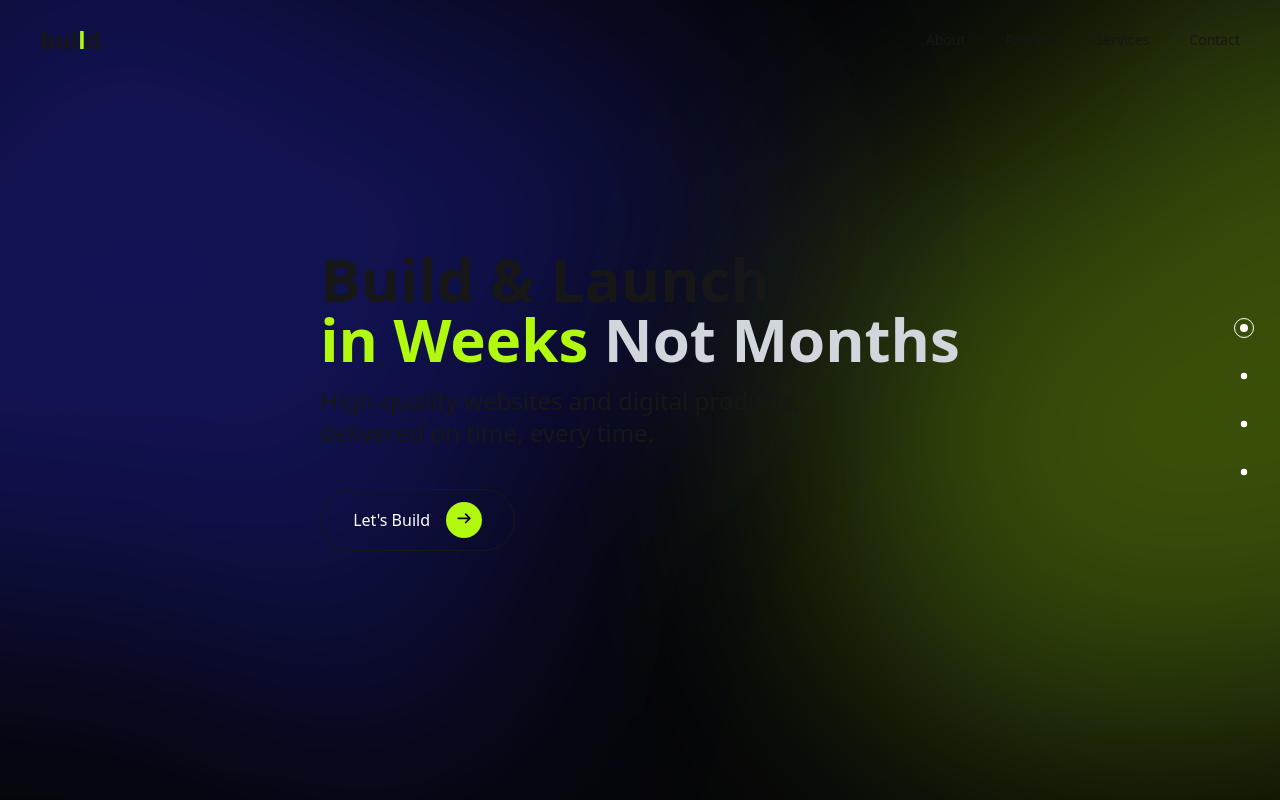
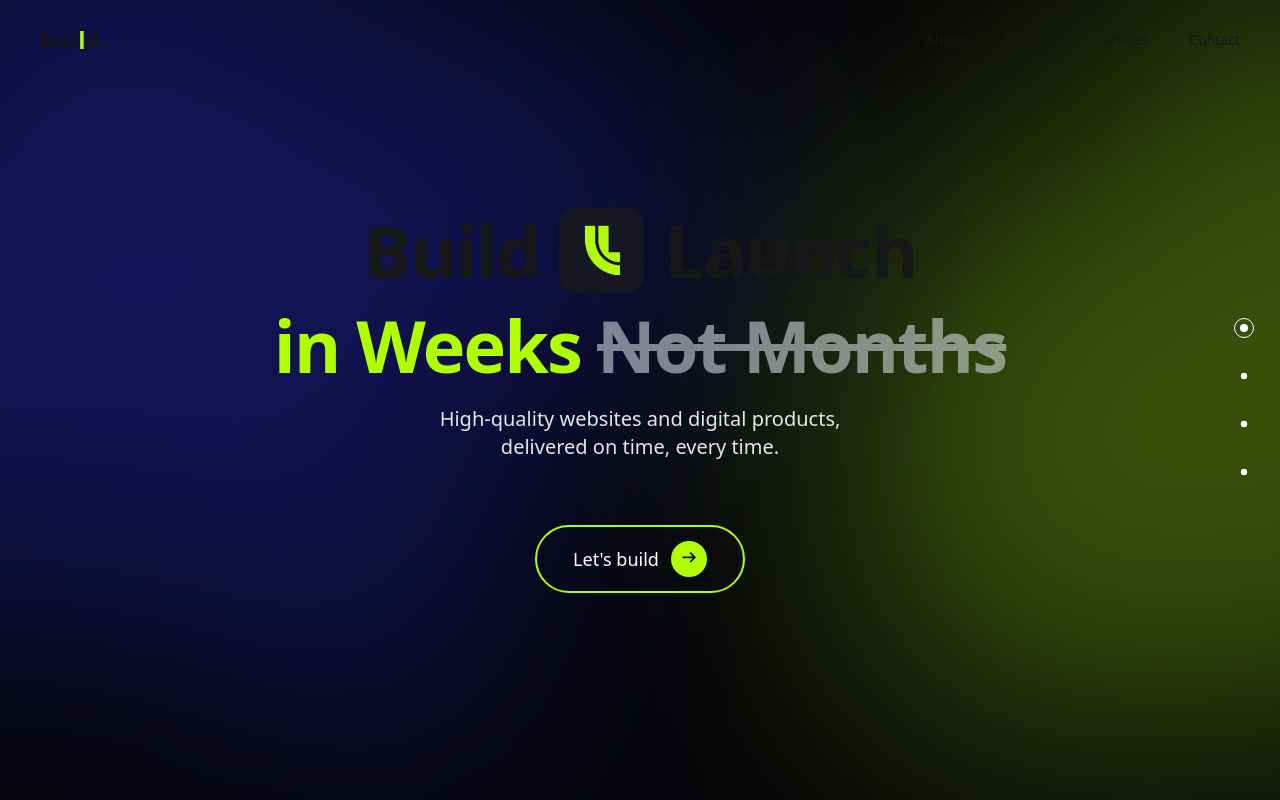
Before and after one commit to Builld-technologies/Builld-frontend, a Next.js app in the folder src/builld_web/: page / in a window 1280 px wide. Built offline with nearby package versions, Linux system fonts and the light colour scheme.

Commit message:
update hero section

```diff
--- a/src/builld_web/src/components/sections/hero-section.tsx
+++ b/src/builld_web/src/components/sections/hero-section.tsx
@@ -1,107 +1,171 @@
 "use client";
 
 import { motion } from "framer-motion";
-import {
-  fadeUpVariant,
-  staggerChildren,
-} from "@/animations/section-animations";
+import Image from "next/image";
 import BackgroundAnimation from "../ui/background-animation";
 
 export default function HeroSection() {
   return (
     <section
       id="section-home"
-      className="section-fullscreen snap-section gradient-bg"
+      className="section-fullscreen snap-section gradient-bg flex items-center justify-center"
     >
       <BackgroundAnimation />
-      <div className="max-w-7xl w-full px-6 md:px-10 mx-auto relative z-10 flex items-center justify-center">
+
+      <div className="max-w-7xl w-full px-6 md:px-10 mx-auto relative z-10">
+        <div className="flex flex-col items-center text-center">
+          {/* Main headline */}
           <motion.div
-          className="text-center md:text-left"
-          variants={staggerChildren}
+            className="mb-10"
             initial="hidden"
-          whileInView="visible"
-          viewport={{ once: false }}
+            animate="visible"
+            variants={{
+              hidden: {},
+              visible: {
+                transition: {
+                  staggerChildren: 0.2,
+                },
+              },
+            }}
           >
+            {/* Build Launch */}
             <motion.h1
-            className="text-4xl md:text-6xl font-bold mb-4"
-            variants={fadeUpVariant}
+              className="text-5xl md:text-6xl lg:text-7xl font-bold tracking-tight mb-6"
+              variants={{
+                hidden: { opacity: 0 },
+                visible: { opacity: 1 },
+              }}
             >
+              <motion.div className="flex items-center justify-center gap-4 md:gap-5">
                 <motion.span
-              className="inline-block"
-              initial={{ opacity: 0, x: -20 }}
-              animate={{ opacity: 1, x: 0 }}
-              transition={{ duration: 0.8 }}
+                  variants={{
+                    hidden: { opacity: 0, y: 30 },
+                    visible: {
+                      opacity: 1,
+                      y: 0,
+                      transition: { duration: 0.7 },
+                    },
+                  }}
                 >
-              Build & Launch
-            </motion.span>{" "}
-            <br />
+                  Build
+                </motion.span>
+
+                {/* L image with proper spacing and dimensions */}
+                <motion.div
+                  variants={{
+                    hidden: { opacity: 0, scale: 0.9 },
+                    visible: {
+                      opacity: 1,
+                      scale: 1,
+                      transition: { duration: 0.7 },
+                    },
+                  }}
+                  className="relative inline-flex"
+                >
+                  <div className="bg-[#171723] rounded-2xl w-[70px] h-[70px] md:w-[85px] md:h-[85px] flex items-center justify-center">
+                    <div className="relative w-[40px] h-[40px] md:w-[50px] md:h-[50px]">
+                      <Image
+                        src="/images/L.png"
+                        alt=""
+                        fill
+                        className="object-contain"
+                        priority
+                      />
+                    </div>
+                  </div>
+                </motion.div>
+
                 <motion.span
-              layout
-              className="text-accent-green inline-block"
-              initial={{ opacity: 0, scale: 0.8 }}
-              animate={{ opacity: 1, scale: 1 }}
-              transition={{ duration: 1, delay: 0.5 }}
+                  variants={{
+                    hidden: { opacity: 0, y: 30 },
+                    visible: {
+                      opacity: 1,
+                      y: 0,
+                      transition: { duration: 0.7, delay: 0.1 },
+                    },
+                  }}
+                >
+                  Launch
+                </motion.span>
+              </motion.div>
+
+              {/* In Weeks Not Months */}
+              <motion.div className="mt-4 flex flex-wrap items-center justify-center">
+                <motion.span
+                  className="text-[#b0ff00]"
+                  variants={{
+                    hidden: { opacity: 0, y: 30 },
+                    visible: {
+                      opacity: 1,
+                      y: 0,
+                      transition: { duration: 0.7, delay: 0.2 },
+                    },
+                  }}
                 >
                   in Weeks
-            </motion.span>{" "}
+                </motion.span>
                 <motion.span
-              layout
-              className="inline-block text-gray-300"
-              initial={{ opacity: 0, scale: 0.8 }}
-              animate={{ opacity: 1, scale: 1 }}
-              transition={{ duration: 1, delay: 1 }}
+                  className="ml-4 text-gray-300"
+                  variants={{
+                    hidden: { opacity: 0, y: 30 },
+                    visible: {
+                      opacity: 1,
+                      y: 0,
+                      transition: { duration: 0.7, delay: 0.3 },
+                    },
+                  }}
                 >
-              Not Months
+                  <span className="line-through opacity-60">Not Months</span>
                 </motion.span>
+              </motion.div>
             </motion.h1>
 
+            {/* Subheading */}
             <motion.p
-            className="text-lg md:text-2xl mb-10"
-            variants={fadeUpVariant}
+              className="text-lg md:text-xl text-gray-200 max-w-2xl mx-auto mt-6"
+              variants={{
+                hidden: { opacity: 0, y: 20 },
+                visible: {
+                  opacity: 1,
+                  y: 0,
+                  transition: { duration: 0.7, delay: 0.4 },
+                },
+              }}
             >
               High-quality websites and digital products,
               <br />
               delivered on time, every time.
             </motion.p>
+          </motion.div>
 
+          {/* CTA Button */}
           <motion.div
-            variants={fadeUpVariant}
-            className="flex flex-col items-center md:items-start"
+            initial={{ opacity: 0, y: 20 }}
+            animate={{ opacity: 1, y: 0 }}
+            transition={{ duration: 0.7, delay: 0.6 }}
+            className="mt-6"
           >
             <motion.button
-              className="relative group bg-transparent border border-accent-green rounded-full px-8 py-3 flex items-center space-x-2 cursor-pointer transition duration-300 overflow-hidden"
-              whileHover={{ scale: 1.05 }}
-              whileTap={{ scale: 0.95 }}
+              className="relative bg-transparent border-2 border-[#b0ff00] rounded-full px-9 py-3.5 flex items-center group overflow-hidden hover:bg-[#b0ff00]/10 transition-colors duration-300"
+              whileHover={{ scale: 1.03 }}
+              whileTap={{ scale: 0.97 }}
             >
-              <span className="relative z-10 text-white">Let&apos;s Build</span>
-
-              <span className="relative z-10 bg-accent-green rounded-full p-2 ml-2 transition-transform group-hover:translate-x-1">
+              <span className="text-white text-lg font-medium">
+                Let&apos;s build
+              </span>
+              <div className="bg-[#b0ff00] rounded-full p-2 ml-3 transition-transform duration-300 group-hover:translate-x-1">
                 <svg
                   xmlns="http://www.w3.org/2000/svg"
                   className="h-5 w-5 text-black"
                   viewBox="0 0 24 24"
                   fill="currentColor"
                 >
-                  <path
-                    fillRule="evenodd"
-                    d="M13.293 4.293a1 1 0 011.414 0l5 5a1 1 0 010 1.414l-5 5a1 1 0 11-1.414-1.414L16.586 11H5a1 1 0 110-2h11.586l-3.293-3.293a1 1 0 010-1.414z"
-                    clipRule="evenodd"
-                  />
+                  <path d="M13.293 4.293a1 1 0 011.414 0l5 5a1 1 0 010 1.414l-5 5a1 1 0 11-1.414-1.414L16.586 11H5a1 1 0 110-2h11.586l-3.293-3.293a1 1 0 010-1.414z" />
                 </svg>
-              </span>
+              </div>
             </motion.button>
-
-            {/* Small tagline under CTA */}
-            {/* <motion.p
-              className="mt-4 text-sm text-gray-300 italic"
-              initial={{ opacity: 0, y: 10 }}
-              animate={{ opacity: 1, y: 0 }}
-              transition={{ duration: 0.8, delay: 1.2 }}
-            >
-              Get started with a free consultation.
-            </motion.p> */}
           </motion.div>
-        </motion.div>
+        </div>
       </div>
     </section>
   );
```
Also changed, not shown: src/builld_web/public/images/L.png (added). Lines whose indentation alone changed are shown as unchanged.
